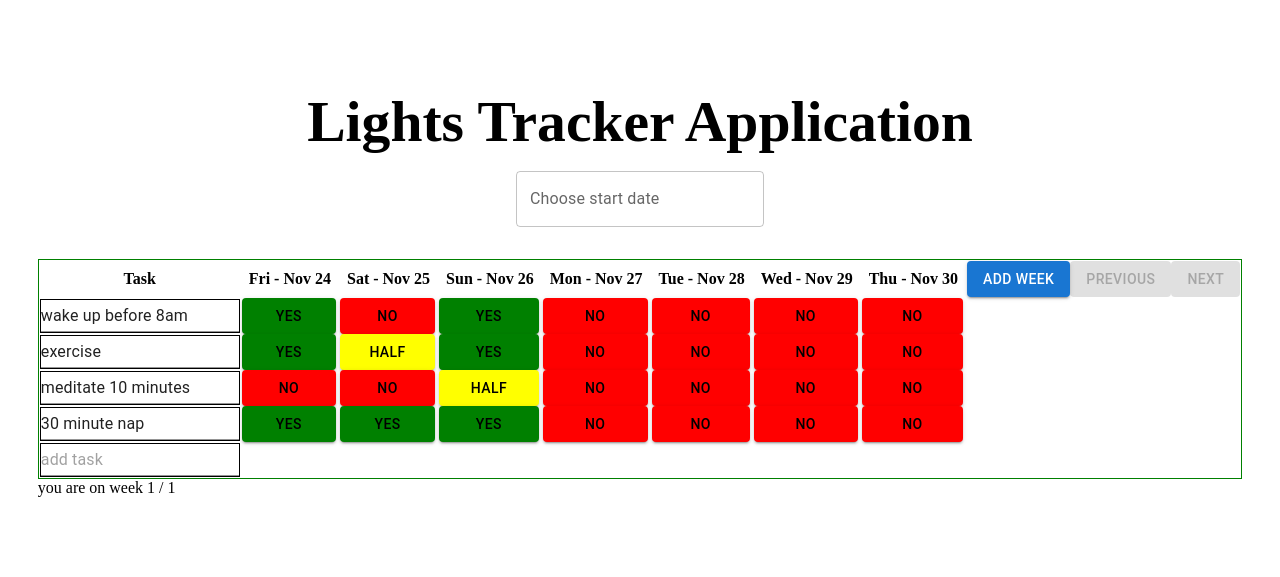
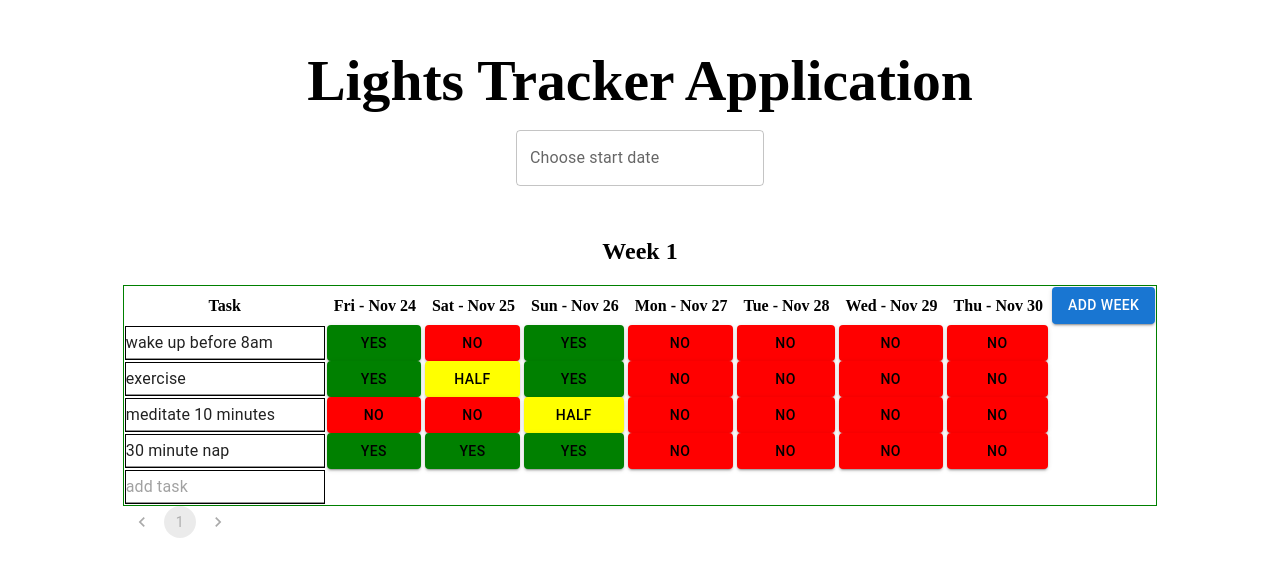
Before and after one commit to camchardukian/lights-tracker-app, a Next.js app: page / in a window 1280 px wide. Shown: the part 115-692 px from the top of the page. Built offline with nearby package versions, Linux system fonts and the light colour scheme.

Commit message:
improved the pagination UI

```diff
--- a/components/Table/index.js
+++ b/components/Table/index.js
@@ -2,6 +2,8 @@ import React, { useState, useEffect } from "react";
 import Input from "@mui/material/Input";
 import Button from "@mui/material/Button";
 import Divider from "@mui/material/Divider";
+import Pagination from "@mui/material/Pagination";
+import Stack from "@mui/material/Stack";
 import { DatePicker } from "@mui/x-date-pickers/DatePicker";
 import dayjs from "dayjs";
 
@@ -70,6 +72,10 @@ export default function Table() {
     });
   };
 
+  const handlePageChange = (_, pageNumber) => {
+    setCurrentPage(pageNumber);
+  };
+
   useEffect(() => {
     const finalItemMaxIndex = currentPage * 7 - 1;
     setFirstAndLastIndexToShow([finalItemMaxIndex - 6, finalItemMaxIndex]);
@@ -86,7 +92,7 @@ export default function Table() {
       </div>
       {/* @TODO - Improve this so that horizontal scrolling works better. */}
       <div style={{ width: "100%", overflowX: "auto", marginTop: 32 }}>
-        {/* @TODO - Show which page the user is currently on. */}
+        <h2 style={{ textAlign: "center" }}>Week {currentPage}</h2>
         <table className={styles.table}>
           <thead>
             <tr>
@@ -127,20 +133,6 @@ export default function Table() {
                 >
                   Add Week
                 </Button>
-                <Button
-                  variant="contained"
-                  disabled={currentPage === 1}
-                  onClick={() => setCurrentPage((prevPage) => prevPage - 1)}
-                >
-                  Previous
-                </Button>
-                <Button
-                  variant="contained"
-                  disabled={isFinalPage}
-                  onClick={() => setCurrentPage((prevPage) => prevPage + 1)}
-                >
-                  Next
-                </Button>
               </th>
             </tr>
           </thead>
@@ -177,9 +169,15 @@ export default function Table() {
           />
         )}
       </div>
-      <div>
-        you are on week {currentPage} / {finalPage}
-      </div>
+      <Stack spacing={2}>
+        <Pagination
+          count={finalPage}
+          page={currentPage}
+          disabled={finalPage === 1}
+          color="primary"
+          onChange={handlePageChange}
+        />
+      </Stack>
     </div>
   );
 }
```
